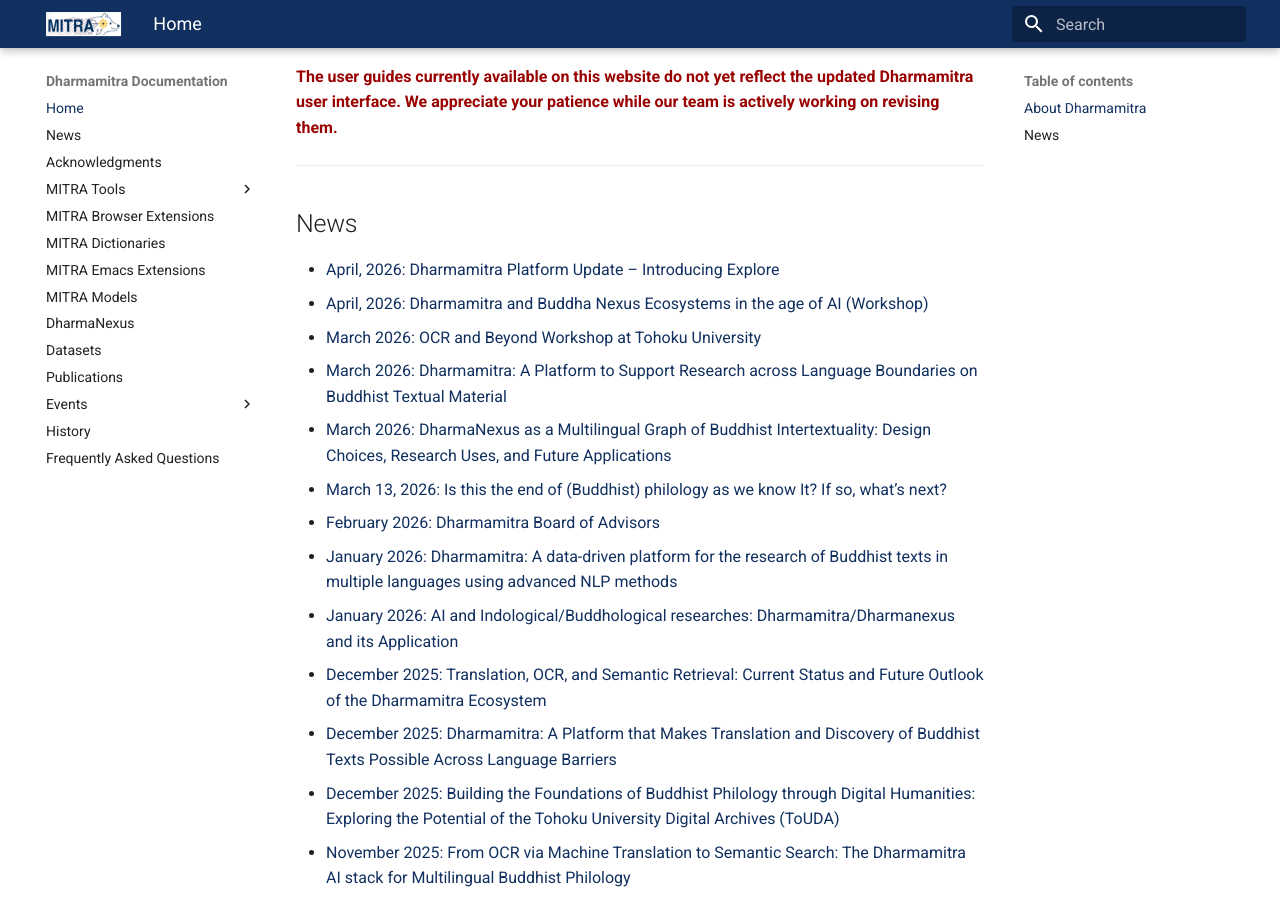
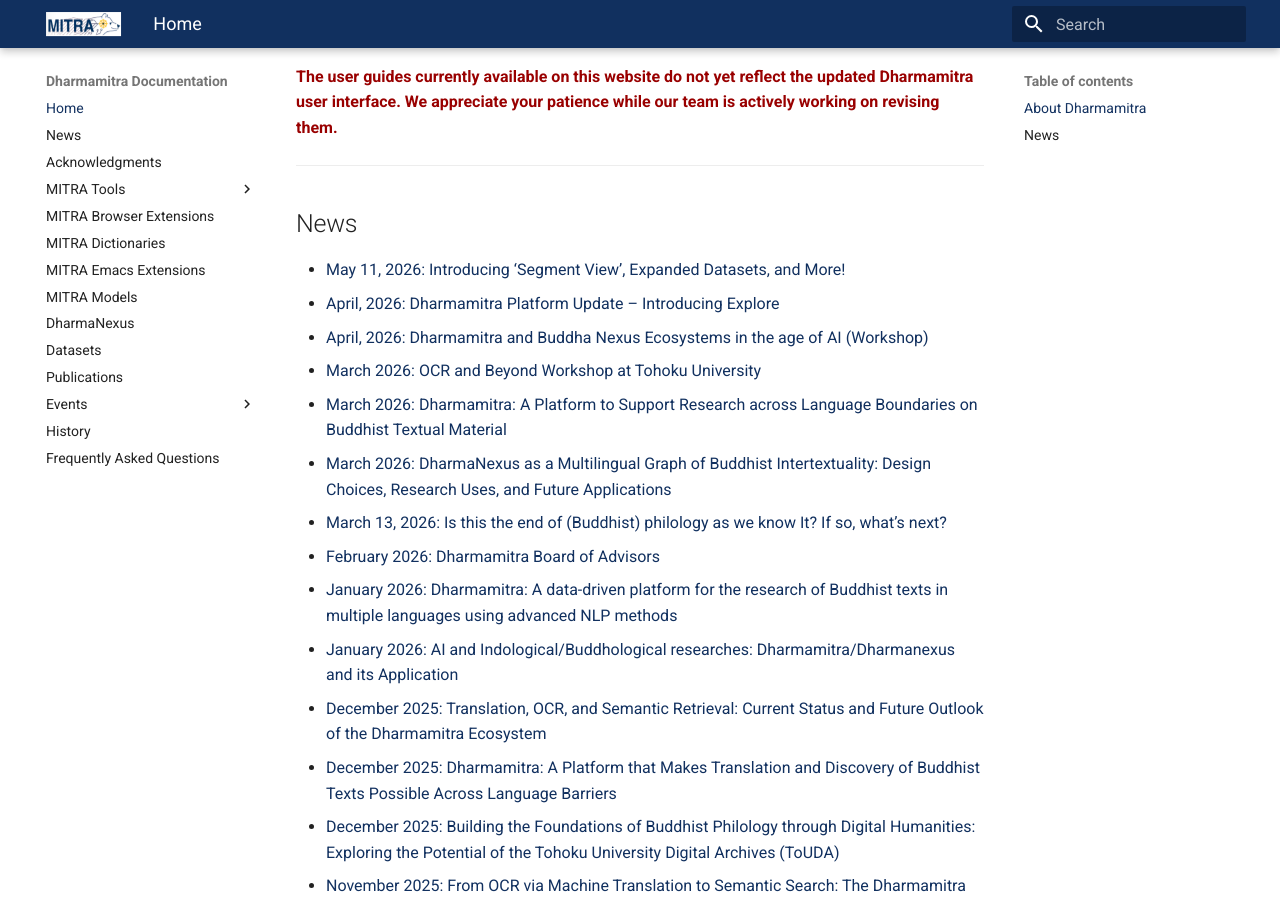
Before and after one commit to dharmamitra/dharmamitra-guides, an MkDocs documentation site: the page built from docs/index.md, in a window 1280 px wide and 900 px high, scrolled down 775 px. Built offline with MkDocs 1.6.1 and Material for MkDocs 9.7.7, drawn with Linux system fonts in a browser that asks for light colours.

Commit message:
Update index.md

```diff
--- a/docs/index.md
+++ b/docs/index.md
@@ -18,6 +18,7 @@
 ## News
 
 <!-- Each news item links to its section in news.md -->
+- [May 11, 2026: Introducing ‘Segment View’, Expanded Datasets, and More!](news.md#may-11-2026-introducing-segment-view-expanded-datasets-and-more)
 - [April, 2026: Dharmamitra Platform Update – Introducing Explore](news.md#april-2026-dharmamitra-platform-update–introducing-explore)
 - [April, 2026: Dharmamitra and Buddha Nexus Ecosystems in the age of AI (Workshop)](news.md#april-11-2026-dharmamitra-and-buddha-nexus-ecosystems-in-the-age-of-ai-with-dr-sebastien-nehrdich)
 - [March 2026: OCR and Beyond Workshop at Tohoku University](news.md#march-2829-2026-ocr-and-beyond-workshop-at-tohoku-university)
```
